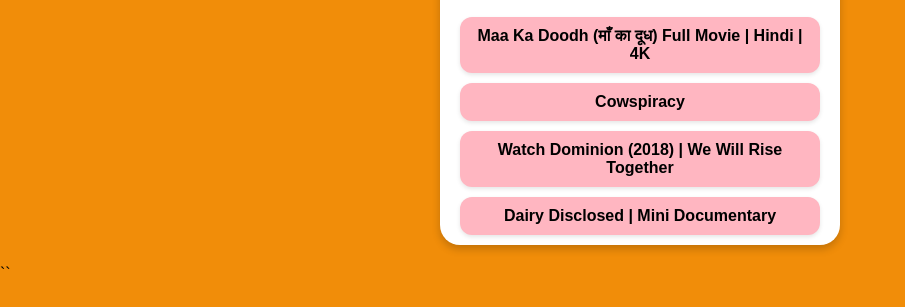
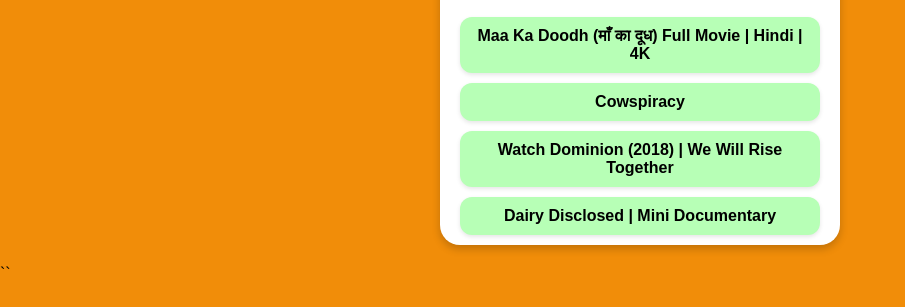
Before and after one commit to pradnya8113/Go_vegan, a plain HTML site: page index.html in a window 1280 px wide. Shown: the part 291-598 px from the top of the page, without its empty margins (0-905 px from the left). Drawn offline with Linux system fonts and the light colour scheme.

Commit message:
add style.css

```diff
--- a/style.css
+++ b/style.css
@@ -36,7 +36,7 @@
 .link {
   margin: 10px 20px;
   padding: 10px;
-  background-color: lightpink;
+  background-color:   rgb(183, 255, 182);
   border-radius: 12px;
   box-shadow: 0 2px 4px rgba(0, 0, 0, 0.1);
 }
```
